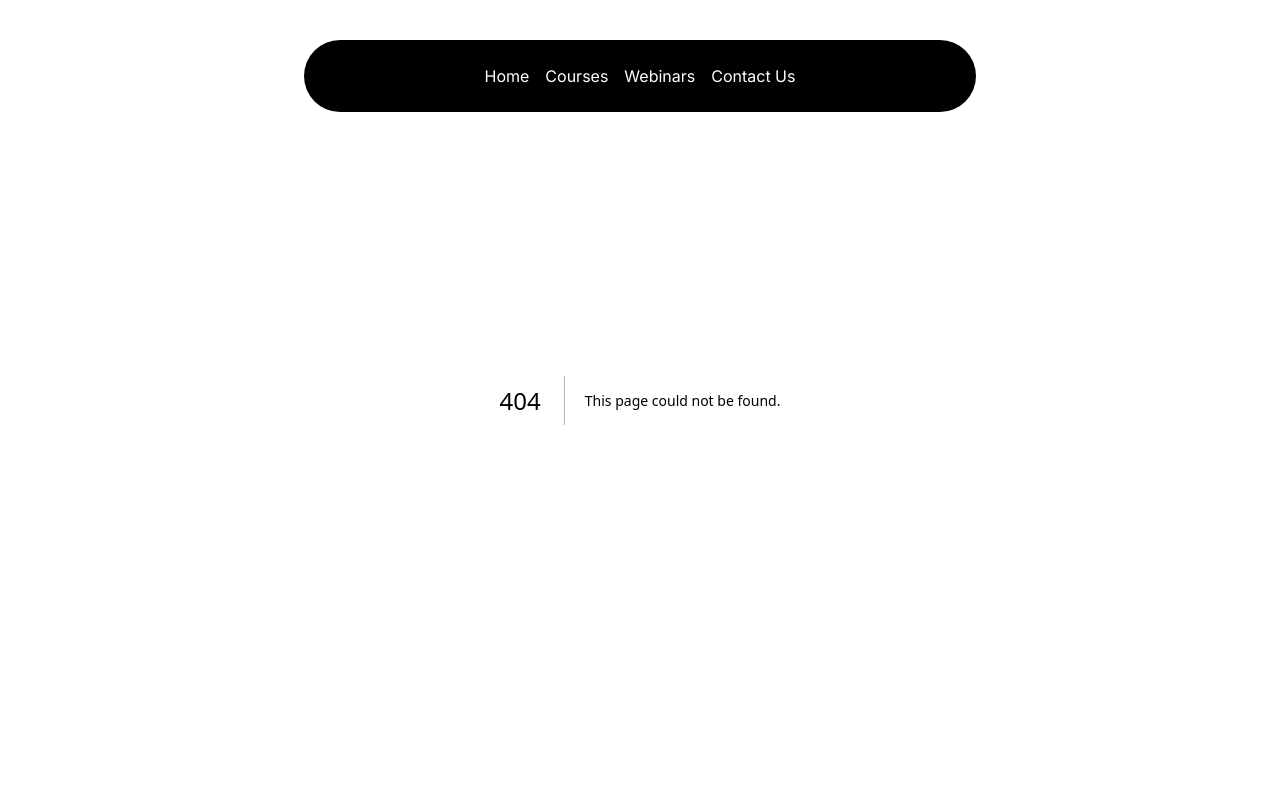
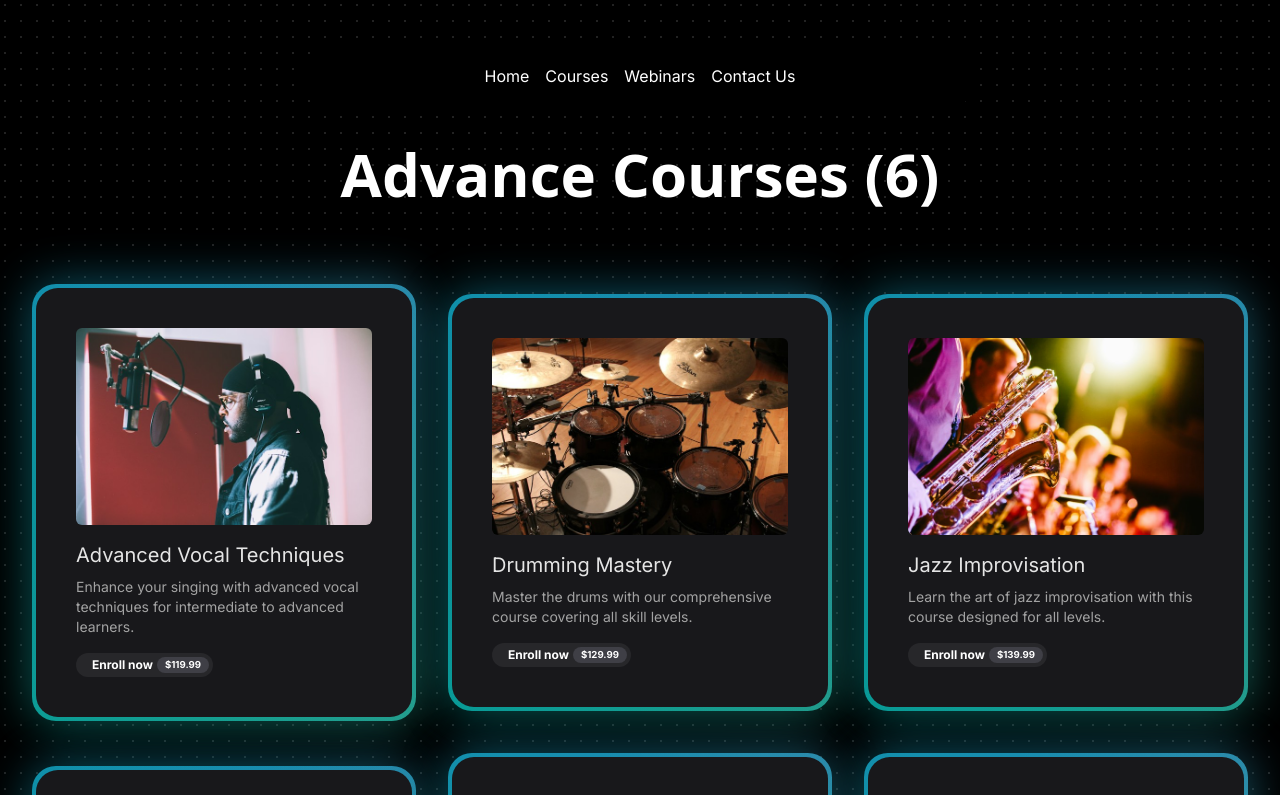
Before and after one commit to code-with-divyanshu/music_academy, a Next.js app: page /courses/advance in a window 1280 px wide. Before the commit this address had no page. Shown: the top 795 px of the page. Built offline with nearby package versions, Linux system fonts and the light colour scheme; grey boxes are pictures that could not be loaded.

Commit message:
Add Advance Course Route & Add courses where coursetype is advance

```diff
--- /dev/null
+++ b/src/app/courses/advance/page.tsx
@@ -0,0 +1,61 @@
+"use client";
+import React from "react";
+import courseData from "@/data/music_courses.json";
+import { BackgroundGradient } from "@/components/ui/background-gradient";
+import Image from "next/image";
+
+interface Course {
+  id: number;
+  title: string;
+  slug: string;
+  description: string;
+  price: number;
+  instructor: string;
+  isFeatured: boolean;
+  image: string;
+  courseType: string;
+}
+
+function AdvancedComposition() {
+  const advancedCompositionCourse = courseData.courses.filter(
+    (course: Course) => course.courseType === "advance"
+  );
+  return (
+    <div className="min-h-screen bg-black py-12 pt-36 bg-dot-white/[0.3]">
+      <h1 className="text-xl md:text-6xl text-center font-sans font-bold mb-20 text-white">
+        Advance Courses ({advancedCompositionCourse.length})
+      </h1>
+      <div className="grid grid-cols-1 sm:grid-col-2 lg:grid-cols-3 gap-8 justify-center items-center px-8">
+        {advancedCompositionCourse.map((course: Course) => (
+          <div key={course.id} className="flex justify-center items-center">
+            <BackgroundGradient className="rounded-[22px] max-w-sm p-4 sm:p-10 bg-white dark:bg-zinc-900">
+              <Image
+                src={course.image}
+                alt="jordans"
+                height="400"
+                width="400"
+                className="object-contain rounded-md"
+                placeholder="empty"
+              />
+              <p className="text-base sm:text-xl text-black mt-4 mb-2 dark:text-neutral-200">
+                {course.title}
+              </p>
+
+              <p className="text-sm text-neutral-600 dark:text-neutral-400">
+                {course.description}
+              </p>
+              <button className="rounded-full pl-4 pr-1 py-1 text-white flex items-center space-x-1 bg-black mt-4 text-xs font-bold dark:bg-zinc-800">
+                <span>Enroll now </span>
+                <span className="bg-zinc-700 rounded-full text-[0.6rem] px-2 py-0 text-white">
+                  ${course.price}
+                </span>
+              </button>
+            </BackgroundGradient>
+          </div>
+        ))}
+      </div>
+    </div>
+  );
+}
+
+export default AdvancedComposition;
```
